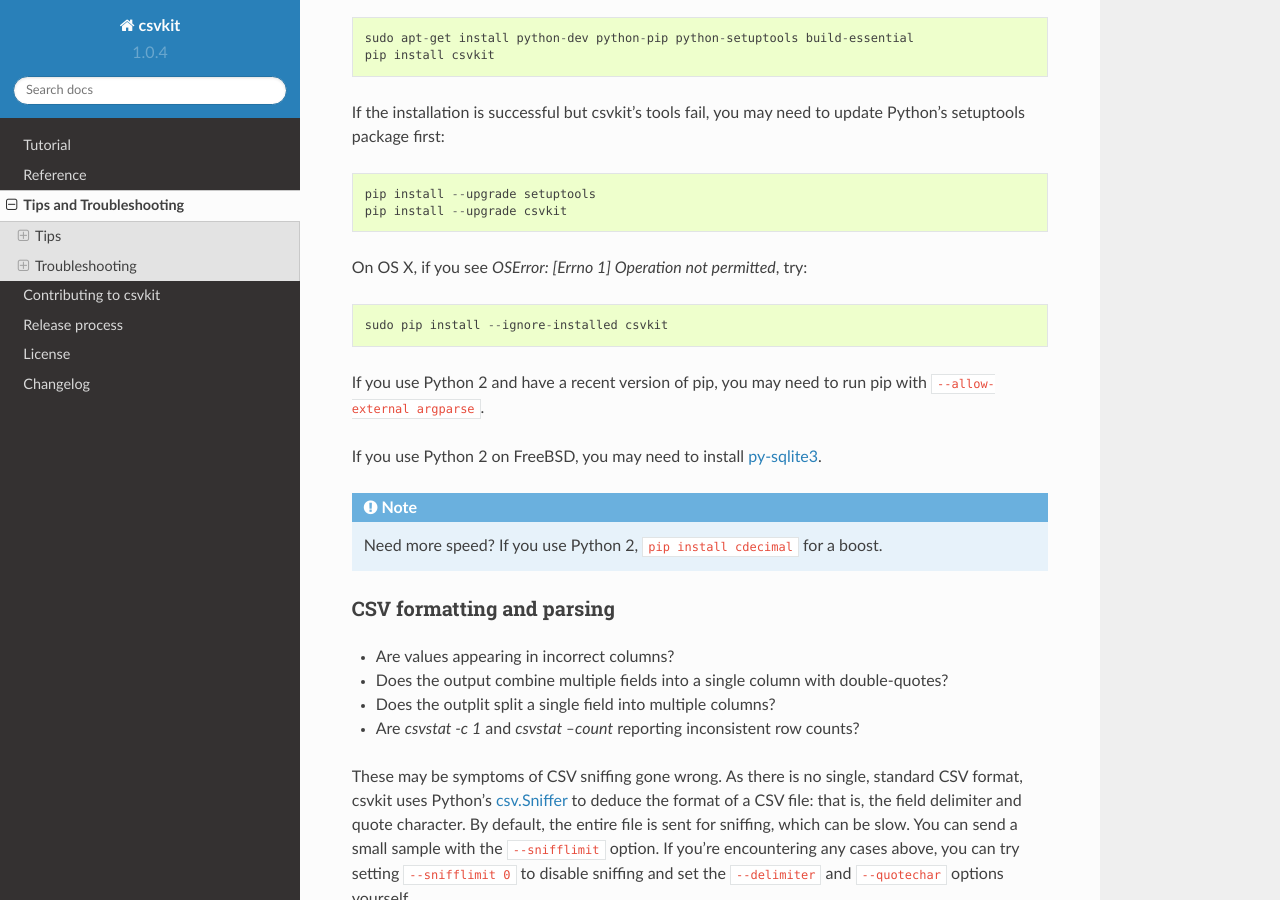
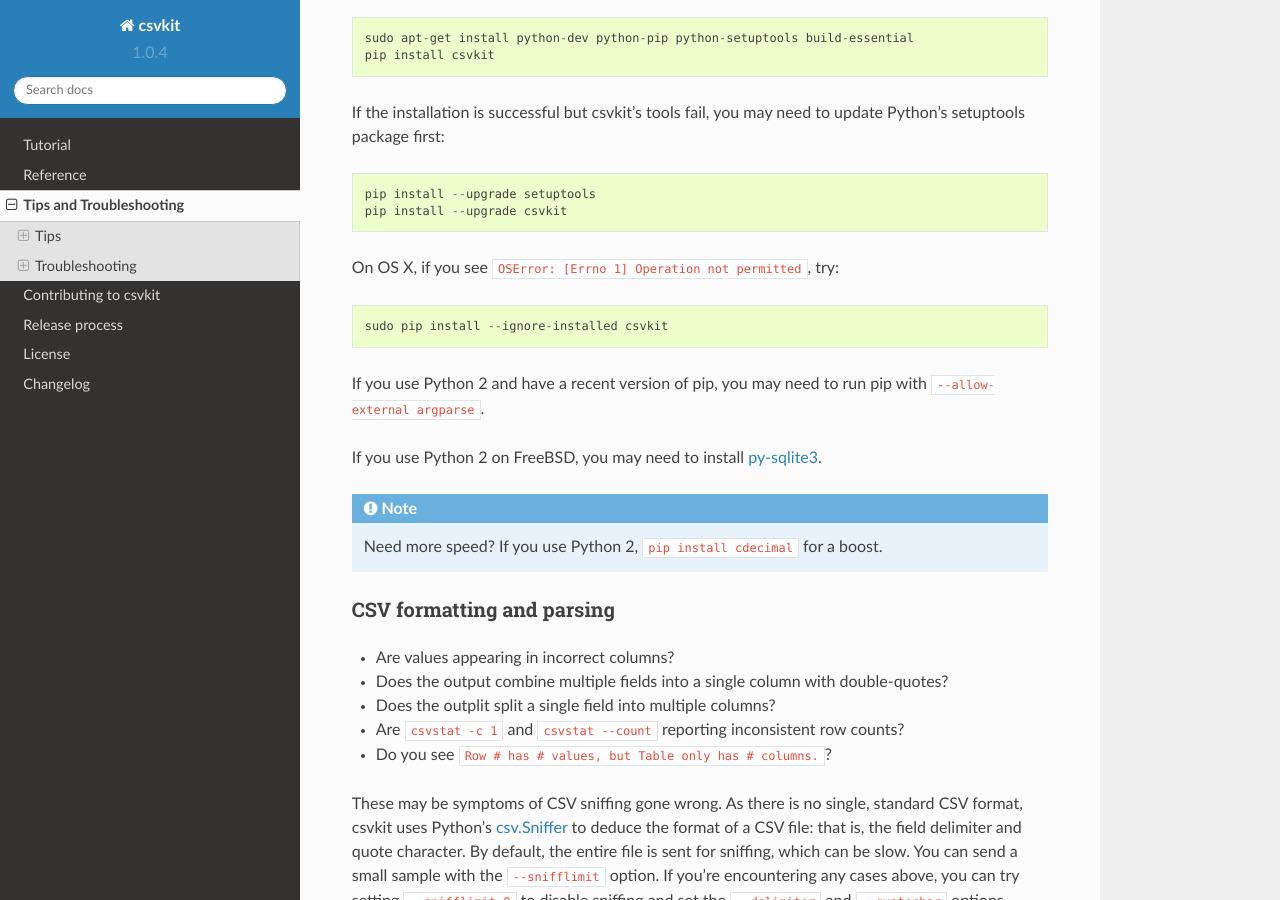
Before and after one commit to wireservice/csvkit, a Sphinx documentation site: the page built from docs/tricks.rst, in a window 1280 px wide and 900 px high, scrolled down 1444 px. Built offline with Sphinx 7.4.7 and the Read the Docs theme 2.0.0, drawn with Linux system fonts in a browser that asks for light colours.

Commit message:
Add another line to help troubleshooting CSV sniffing, closes #848

```diff
--- a/docs/tricks.rst
+++ b/docs/tricks.rst
@@ -63,7 +63,7 @@
     pip install --upgrade setuptools
     pip install --upgrade csvkit
 
-On OS X, if you see `OSError: [Errno 1] Operation not permitted`, try::
+On OS X, if you see ``OSError: [Errno 1] Operation not permitted``, try::
 
     sudo pip install --ignore-installed csvkit
 
@@ -81,7 +81,8 @@
 * Are values appearing in incorrect columns?
 * Does the output combine multiple fields into a single column with double-quotes?
 * Does the outplit split a single field into multiple columns?
-* Are `csvstat -c 1` and `csvstat --count` reporting inconsistent row counts?
+* Are ``csvstat -c 1`` and ``csvstat --count`` reporting inconsistent row counts?
+* Do you see ``Row # has # values, but Table only has # columns.``?
 
 These may be symptoms of CSV sniffing gone wrong. As there is no single, standard CSV format, csvkit uses Python's `csv.Sniffer <https://docs.python.org/3.5/library/csv.html#csv.Sniffer>`_ to deduce the format of a CSV file: that is, the field delimiter and quote character. By default, the entire file is sent for sniffing, which can be slow. You can send a small sample with the :code:`--snifflimit` option. If you're encountering any cases above, you can try setting :code:`--snifflimit 0` to disable sniffing and set the :code:`--delimiter` and :code:`--quotechar` options yourself.
 
```
